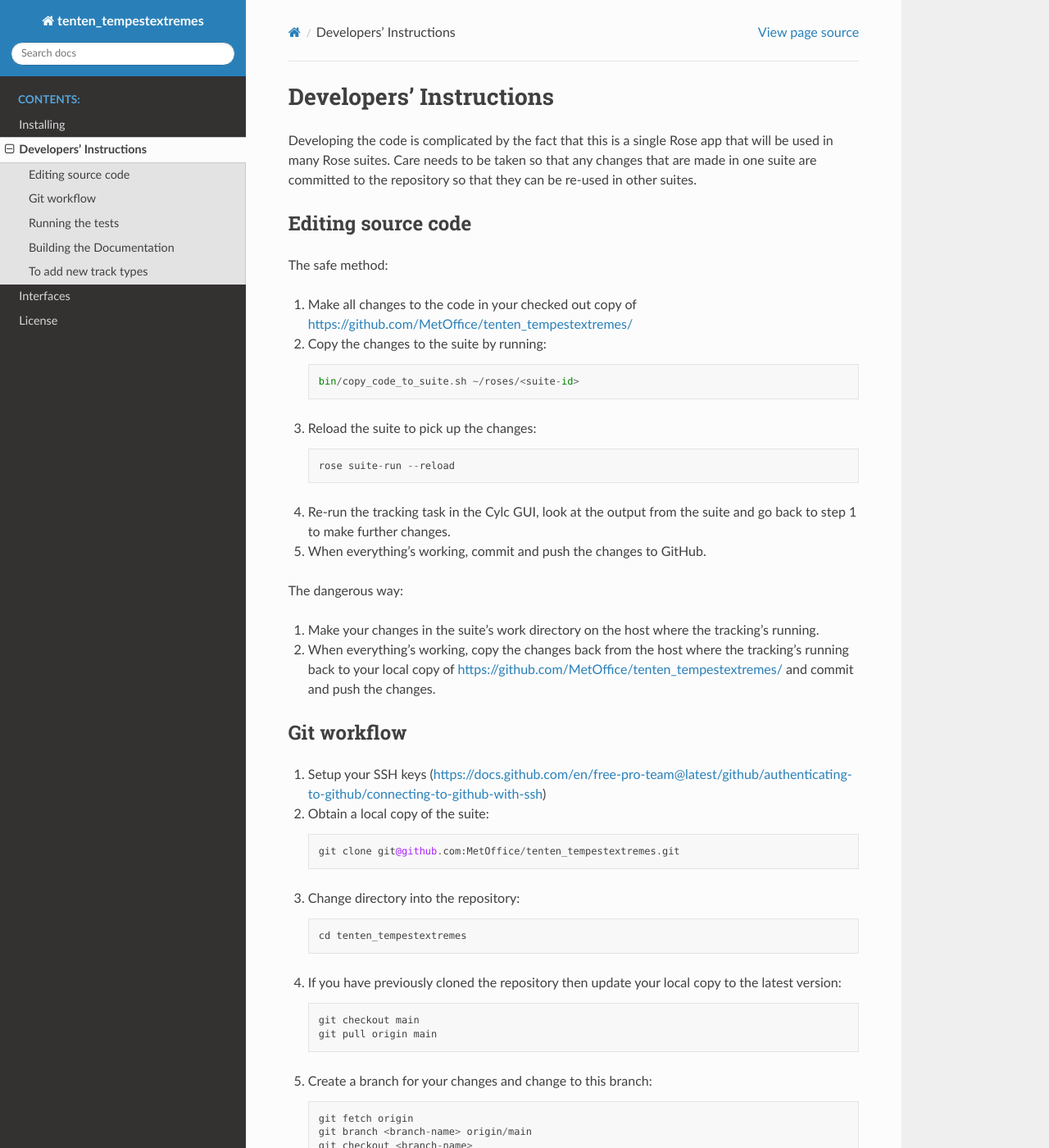
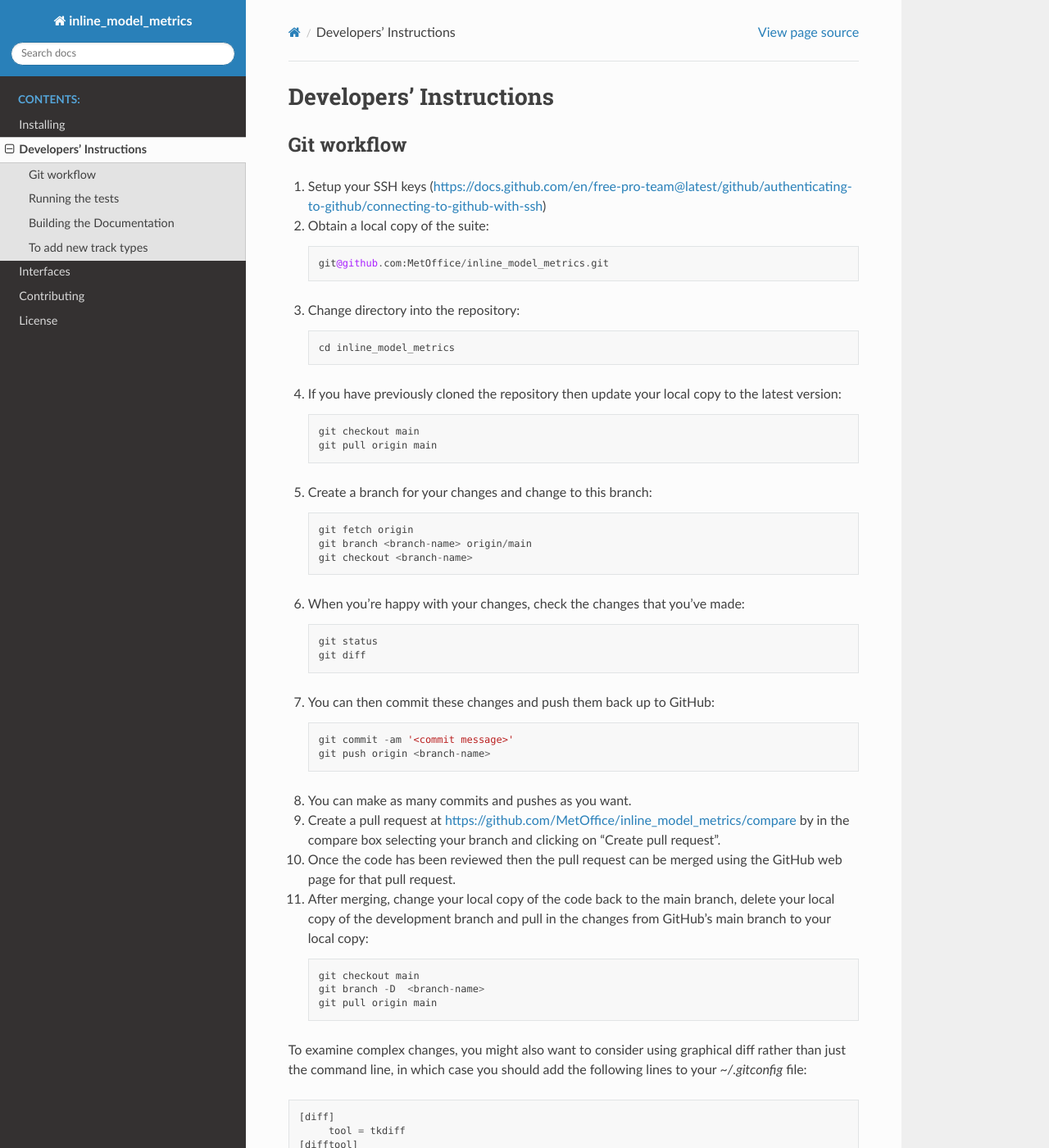
Before and after one commit to MetOffice/inline_model_metrics, a Sphinx documentation site: the page built from docs/source/Developing.rst, in a window 1280 px wide and 1400 px high. Shown: the whole window at 82% size. Built offline with Sphinx 7.4.7 and the Read the Docs theme 2.0.0, drawn with Linux system fonts in a browser that asks for light colours; some of the changed text lies outside the part shown.

Commit message:
Documentation brought up to date

```diff
--- a/docs/source/Developing.rst
+++ b/docs/source/Developing.rst
@@ -1,36 +1,5 @@
 Developers' Instructions
 ========================
-
-Developing the code is complicated by the fact that this is a single Rose app
-that will be used in many Rose suites. Care needs to be taken so that any changes
-that are made in one suite are committed to the repository so that they can be
-re-used in other suites.
-
-Editing source code
-###################
-
-The safe method:
-
-#. Make all changes to the code in your checked out copy of https://github.com/MetOffice/tenten_tempestextremes/
-#. Copy the changes to the suite by running::
-
-      bin/copy_code_to_suite.sh ~/roses/<suite-id>
-
-#. Reload the suite to pick up the changes::
-
-      rose suite-run --reload
-
-#. Re-run the tracking task in the Cylc GUI, look at the output from the suite and
-   go back to step 1 to make further changes.
-#. When everything's working, commit and push the changes to GitHub.
-
-The dangerous way:
-
-#. Make your changes in the suite's work directory on the host where the tracking's
-   running.
-#. When everything's working, copy the changes back from the host where the tracking's
-   running back to your local copy of https://github.com/MetOffice/tenten_tempestextremes/
-   and commit and push the changes.
 
 Git workflow
 ############
@@ -38,11 +7,11 @@ Git workflow
 #. Setup your SSH keys (https://docs.github.com/en/free-pro-team@latest/github/authenticating-to-github/connecting-to-github-with-ssh)
 #. Obtain a local copy of the suite::
 
-      git clone git@github.com:MetOffice/tenten_tempestextremes.git
+      git@github.com:MetOffice/inline_model_metrics.git
 
 #. Change directory into the repository::
 
-      cd tenten_tempestextremes
+      cd inline_model_metrics
 
 #. If you have previously cloned the repository then update your local copy to
    the latest version::
@@ -67,7 +36,7 @@ Git workflow
       git push origin <branch-name>
 
 #. You can make as many commits and pushes as you want.
-#. Create a pull request at https://github.com/MetOffice/tenten_tempestextremes/compare
+#. Create a pull request at https://github.com/MetOffice/inline_model_metrics/compare
    by in the compare box selecting your branch and clicking on "Create pull request".
 
 #. Once the code has been reviewed then the pull request can be merged using the
@@ -110,10 +79,9 @@ Running the tests
 
       export PYTHONPATH=/path/to/tempest_helper:$PYTHONPATH
 
-#. Add the tenten_tempestextremes code to your `PYTHONPATH`::
+#. Add the inline_model_metrics code to your `PYTHONPATH`::
 
-      export PYTHONPATH=/path/to/tenten_tempestextremes/rose-suite/app/tempest_tracker/file:$PYTHONPATH
-
+      export PYTHONPATH=/path/to/inline_model_metrics:$PYTHONPATH
 #. Run the tests::
 
       pytest -vv
@@ -124,7 +92,7 @@ Building the Documentation
 In the checked out repository, make sure that your Python environment includes
 Sphinx (standard scientific ones do)::
 
-   export PYTHONPATH=/path/to/tenten_tempestextremes/rose-suite/app/tempest_tracker/file
+   export PYTHONPATH=/path/to/inline_model_metrics
    cd docs
    make clean && make html
 
--- a/docs/source/conf.py
+++ b/docs/source/conf.py
@@ -19,7 +19,7 @@
 
 # -- Project information -----------------------------------------------------
 
-project = "tenten_tempestextremes"
+project = "inline_model_metrics"
 copyright = "2022, Met Office"
 author = "Met Office"
 
@@ -103,7 +103,7 @@ html_static_path = ["_static"]
 # -- Options for HTMLHelp output ---------------------------------------------
 
 # Output file base name for HTML help builder.
-htmlhelp_basename = "tenten_tempestextremesdoc"
+htmlhelp_basename = "inline_model_metricsdoc"
 
 
 # -- Options for LaTeX output ------------------------------------------------
@@ -129,8 +129,8 @@ latex_elements = {
 latex_documents = [
     (
         master_doc,
-        "tenten_tempestextremes.tex",
-        "tenten\\_tempestextremes Documentation",
+        "inline_model_metrics.tex",
+        "inline\\_model\\_metrics Documentation",
         "Met Office",
         "manual",
     ),
@@ -144,8 +144,8 @@ latex_documents = [
 man_pages = [
     (
         master_doc,
-        "tenten_tempestextremes",
-        "tenten_tempestextremes Documentation",
+        "inline_model_metrics",
+        "inline_model_metrics Documentation",
         [author],
         1,
     )
@@ -160,10 +160,10 @@ man_pages = [
 texinfo_documents = [
     (
         master_doc,
-        "tenten_tempestextremes",
-        "tenten_tempestextremes Documentation",
+        "inline_model_metrics",
+        "inline_model_metrics Documentation",
         author,
-        "tenten_tempestextremes",
+        "inline_model_metrics",
         "One line description of project.",
         "Miscellaneous",
     ),
```
Also changed, not shown: CONTRIBUTING.md (added, +37 -0 lines), docs/source/Contributing.rst (added, +7 -0 lines), docs/source/Installing.rst (+5 -4 lines), docs/source/index.rst (+4 -3 lines), 4 other files.
